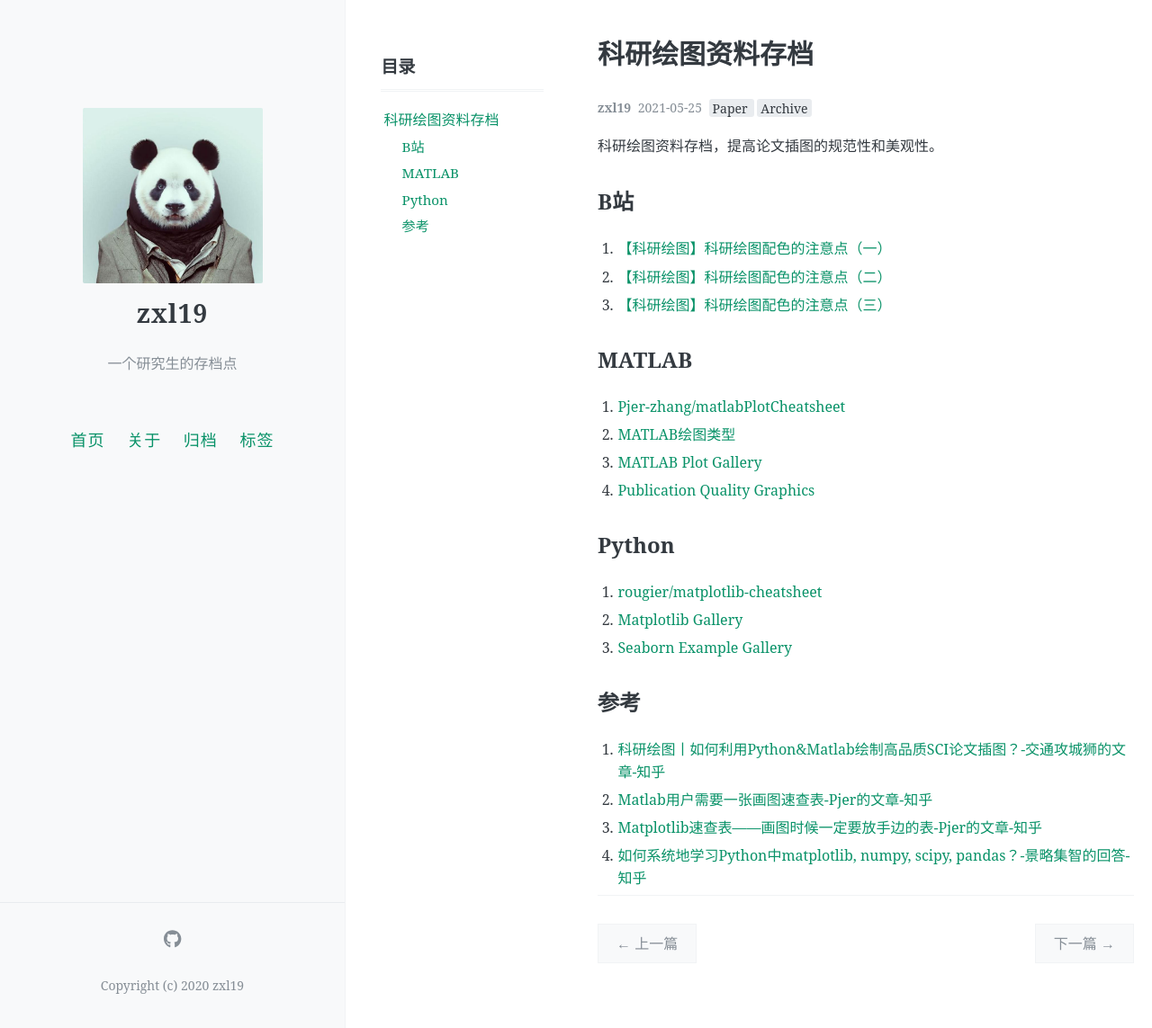
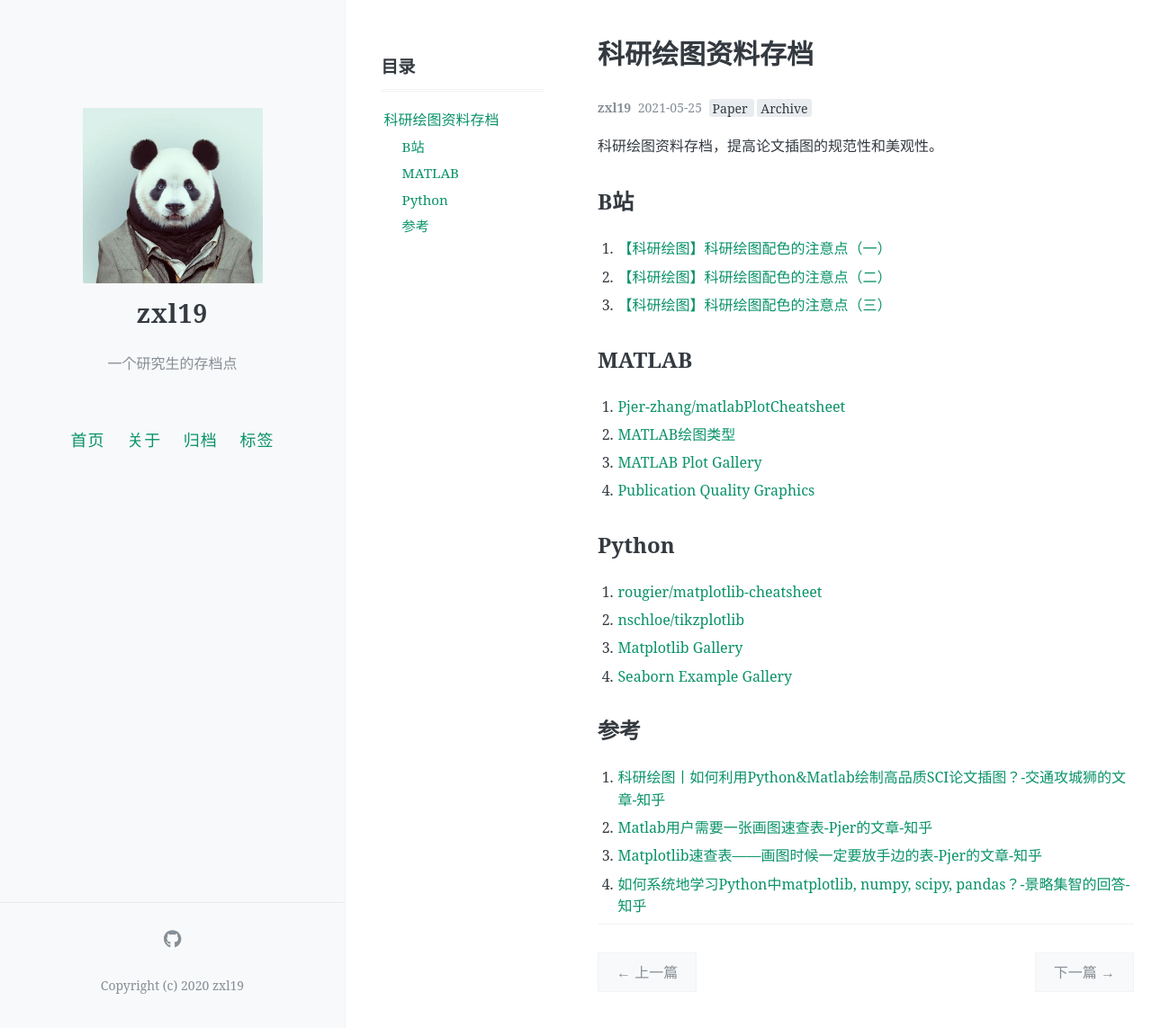
Before and after one commit to zxl19/zxl19.github.io, a Jekyll site: the page built from _posts/2021-05-25-figure-plot.md, in a window 1280 px wide and 1143 px high. Shown: the whole window at 90% size. Built offline with Jekyll 4.4.1, drawn with Linux system fonts in a browser that asks for light colours; comment, search, counter and statistics services are not loaded.

Commit message:
Update 2021-05-25-figure-plot.md

```diff
--- a/_posts/2021-05-25-figure-plot.md
+++ b/_posts/2021-05-25-figure-plot.md
@@ -29,8 +29,9 @@ pinned: false
 ## Python
 
 1. [rougier/matplotlib-cheatsheet](https://github.com/rougier/matplotlib-cheatsheet)
-2. [Matplotlib Gallery](https://matplotlib.org/stable/gallery/index.html)
-3. [Seaborn Example Gallery](https://seaborn.pydata.org/examples/index.html)
+2. [nschloe/tikzplotlib](https://github.com/nschloe/tikzplotlib)
+3. [Matplotlib Gallery](https://matplotlib.org/stable/gallery/index.html)
+4. [Seaborn Example Gallery](https://seaborn.pydata.org/examples/index.html)
 
 ## 参考
 
```
